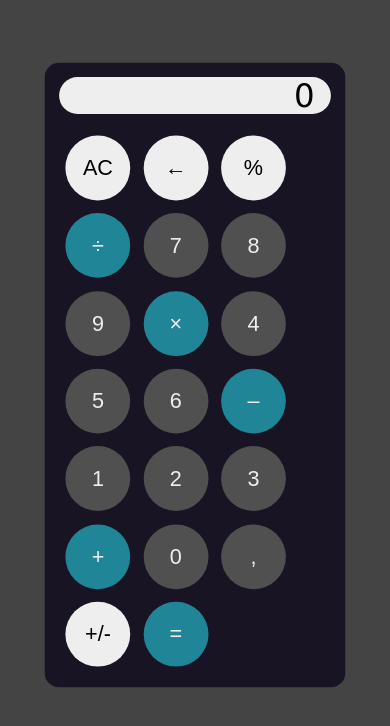
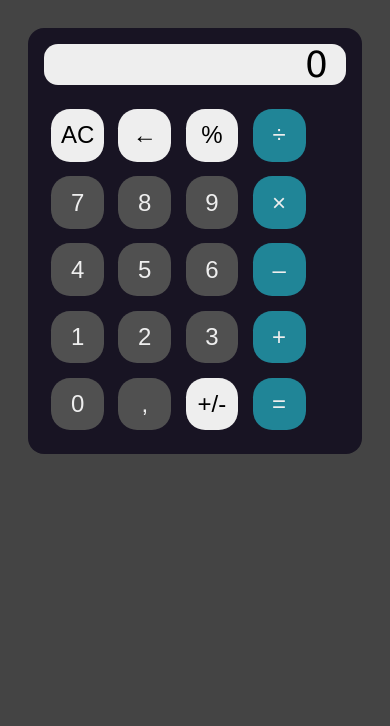
Before and after one commit to mayoral-leonardo/reactJS-calculator, a React (Create React App) app: page / in a window 390 px wide. Shown: the top 726 px of the page. Built offline with nearby package versions, Linux system fonts and the light colour scheme; the HTML template or start-up script is replaced by a standard one.

Commit message:
changed styles

```diff
--- a/src/views/Calculator/Calculator.css
+++ b/src/views/Calculator/Calculator.css
@@ -16,7 +16,7 @@
   margin-right: 1em;
   margin-bottom: 0.3em;
   font-size:3.5em;
-  border-radius: 0.5em;
+  border-radius: 0.25em;
 }
 
 .display > span {
@@ -51,21 +51,46 @@
   color: var(--white-color);
 }
 
-button{
+.button{
   width: 3em;
   height: 3em;
   font-size: 1.5em;
   border: none;
-  border-radius: 2em;
+  border-radius: 0.8em;
   margin: 0.3em;
 }
 
-button:hover{
+.button:hover{
   cursor: pointer;
 }
 
-@media (max-width: 600px) {
+@media (max-width:600px) {
+  .button {
+    width: 2.5em;
+    height: 2.5em;
+  }
+}
+
+@media (max-width:480px) {
+  .button {
+    width: 2.8em;
+    height: 2.8em;
+  }
+}
+@media (max-width:400px) {
+  .button {
+    width: 2.2em;
+    height: 2.2em;
+  }
+}
+
+@media (max-width:360px) {
   .wrapper {
     scale: 0.9;
   }
+
+  .button {
+    width: 1.8em;
+    height: 1.8em;
+  }
 }
--- a/src/views/Calculator/components/Button/Button.tsx
+++ b/src/views/Calculator/components/Button/Button.tsx
@@ -10,7 +10,7 @@ export default function Button({ children, hidden, onClick, type, value }: IButt
 
   return (
     <button
-      className={buttonClasses[type]}
+      className={`button ${buttonClasses[type]}`}
       name={value}
       onClick={onClick}
       style={{visibility: hidden ? 'hidden' : 'visible'}}
```
